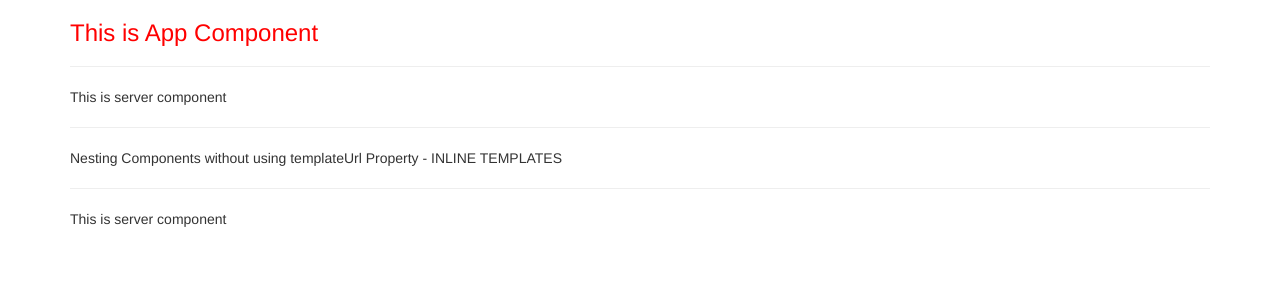
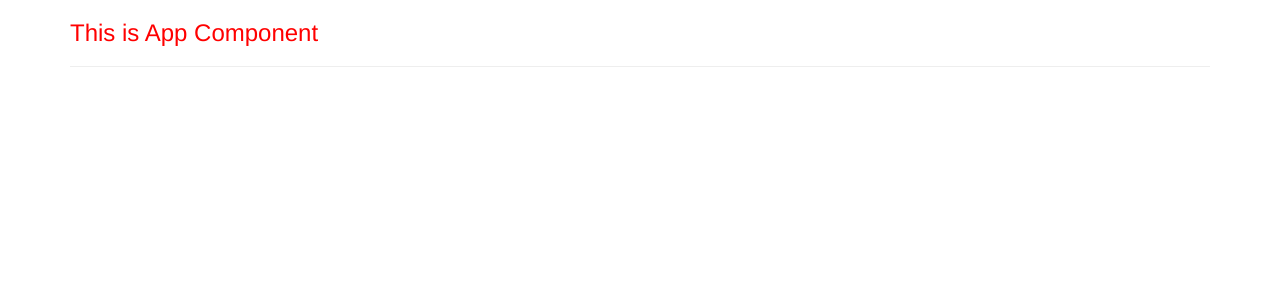
Before and after one commit to AmeyaChavre/Ng-Server-Client, an Angular app in the folder ng8-app/: page / in a window 1280 px wide. Shown: the top 300 px of the page. Built offline with nearby package versions, Linux system fonts and the light colour scheme.

Commit message:
Commit#36

```diff
--- a/ng8-app/src/app/app.component.html
+++ b/ng8-app/src/app/app.component.html
@@ -5,8 +5,8 @@
 			<hr>
 			<!--This is app-server selector declared in server component-->
 		<!--<app-servers></app-servers>-->
-		<div app-servers> <p> using app-servers attribute instead of selector </p>
-		</div>
+		<!--<div app-servers> <p> using app-servers attribute instead of selector </p>
+		</div>-->
 		</div>
 	</div>
 </div>
```
